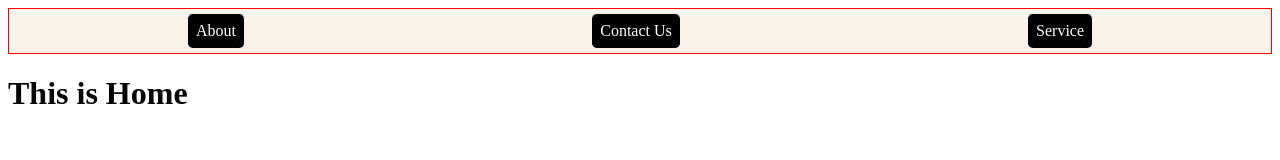
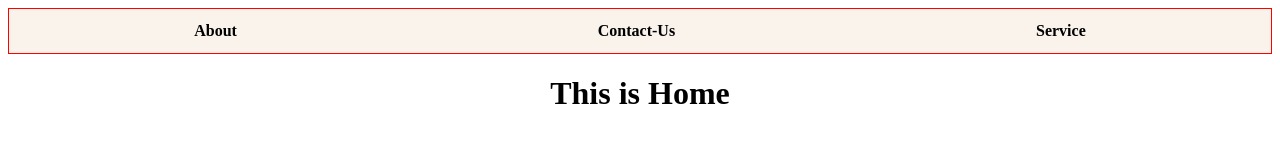
Before and after one commit to Ghansham-Purkhani/Navbar-with-animation, a plain HTML site: page index.html in a window 1280 px wide. Drawn offline with Linux system fonts and the light colour scheme.

Commit message:
something with animation

```diff
--- a/index.html
+++ b/index.html
@@ -10,7 +10,7 @@
     <nav class="navbarParent">
         <!-- <a href="index.html" class="navbarLink">Home</a> -->
         <a href="About.html" class="navbarLink">About</a>
-        <a href="contact.html" class="navbarLink">Contact Us</a>
+        <a href="contact.html" class="navbarLink">Contact-Us</a>
         <a href="Service.html" class="navbarLink">Service</a>
     </nav>
     <h1>This is Home</h1>
--- a/style.css
+++ b/style.css
@@ -6,16 +6,22 @@
     padding: 0.3rem;
 }
 a.navbarLink{
-    background-color: #ffe4c4;
+    /* background-color: #ffe4c4; */
     text-decoration: none;
-    background-color: #000;
-    color: #fff;
+    /* background-color: #3e3e3e; */
+    color: #000000;
     padding: 0.5rem;
     border-radius: 0.3rem;
     transition: background-color 0.5s ease;
+    font-family: serif,sans-serif;
+    font-weight: bold;
 }
 a.navbarLink:hover{
-background-color: #270380;
+background-color: #855deb;
 color:#fff;
-padding: 0.5rem;
+padding: 0.7rem;
+border-radius: 1px solid #f00;
 }
+h1{
+    text-align: center;
+}
```
Also changed, not shown: About.html (+1 -1 lines), Service.html (+1 -1 lines).
